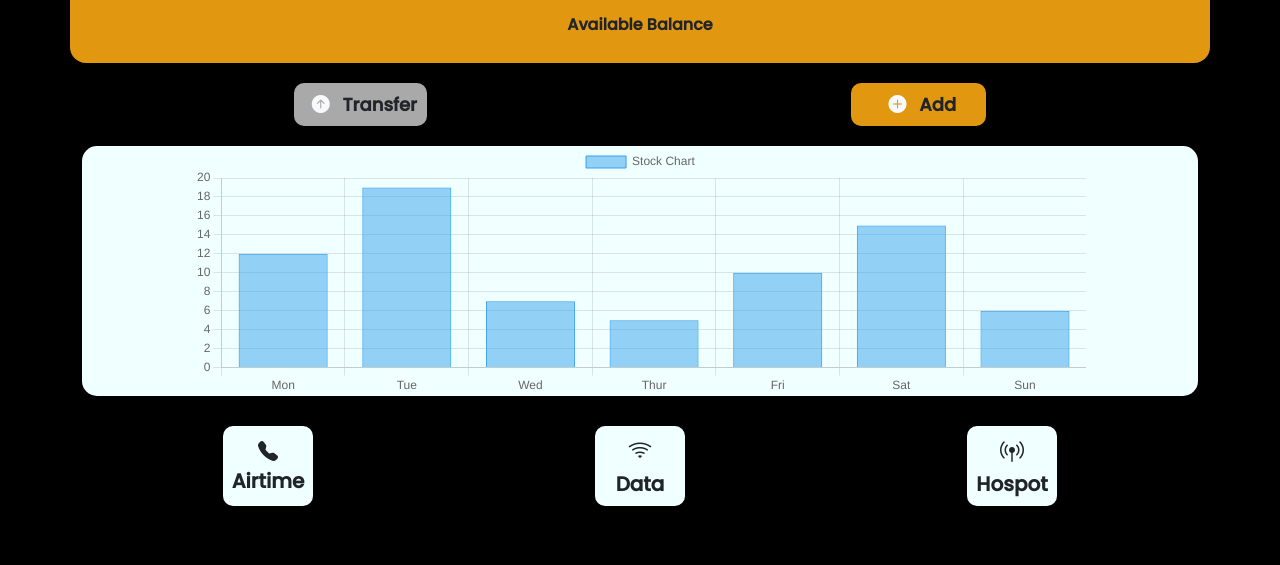
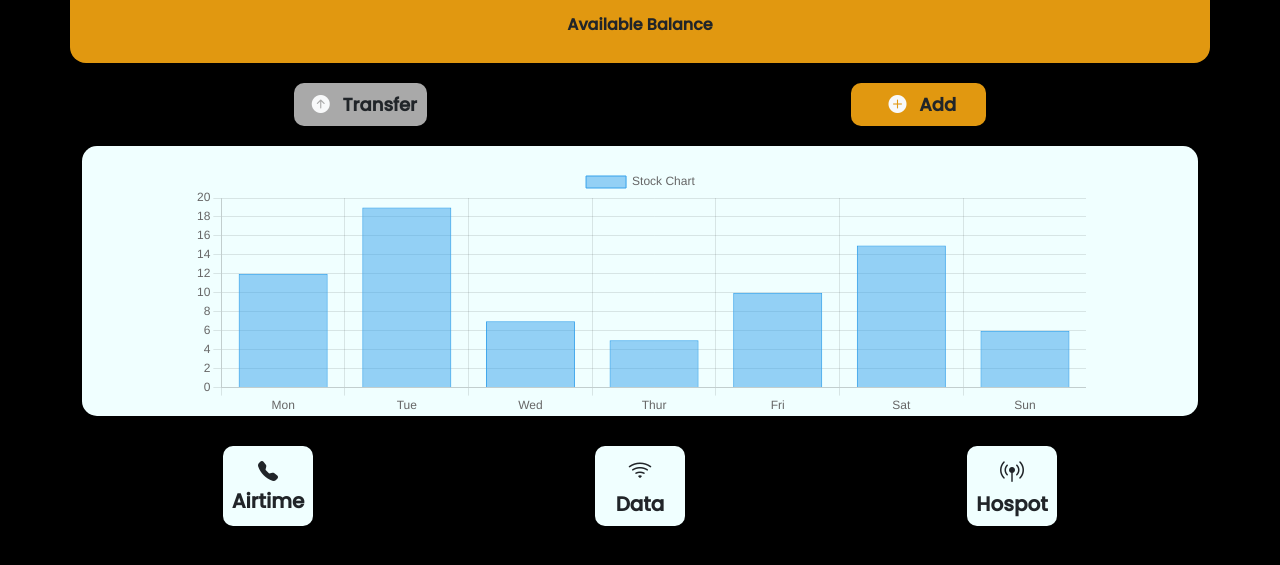
Before and after one commit to bignashtech/banking-app-dashboard, a plain HTML site: page index.html in a window 1280 px wide. Shown: the part 231-796 px from the top of the page. Drawn offline with nearby package versions, Linux system fonts and the light colour scheme.

Commit message:
Update styles.css

```diff
--- a/styles.css
+++ b/styles.css
@@ -69,6 +69,7 @@ body{
 canvas{
     max-width: 80%;
     max-height: 250px;
+    margin-top: 20px;
 }
 
 .CHART{
@@ -84,7 +85,7 @@ canvas{
     display: flex;
     align-items: center;
     justify-content: space-around;
-    margin-bottom: 20px;
+    margin-bottom: 0px;
 }
 
 #Buy{
```
